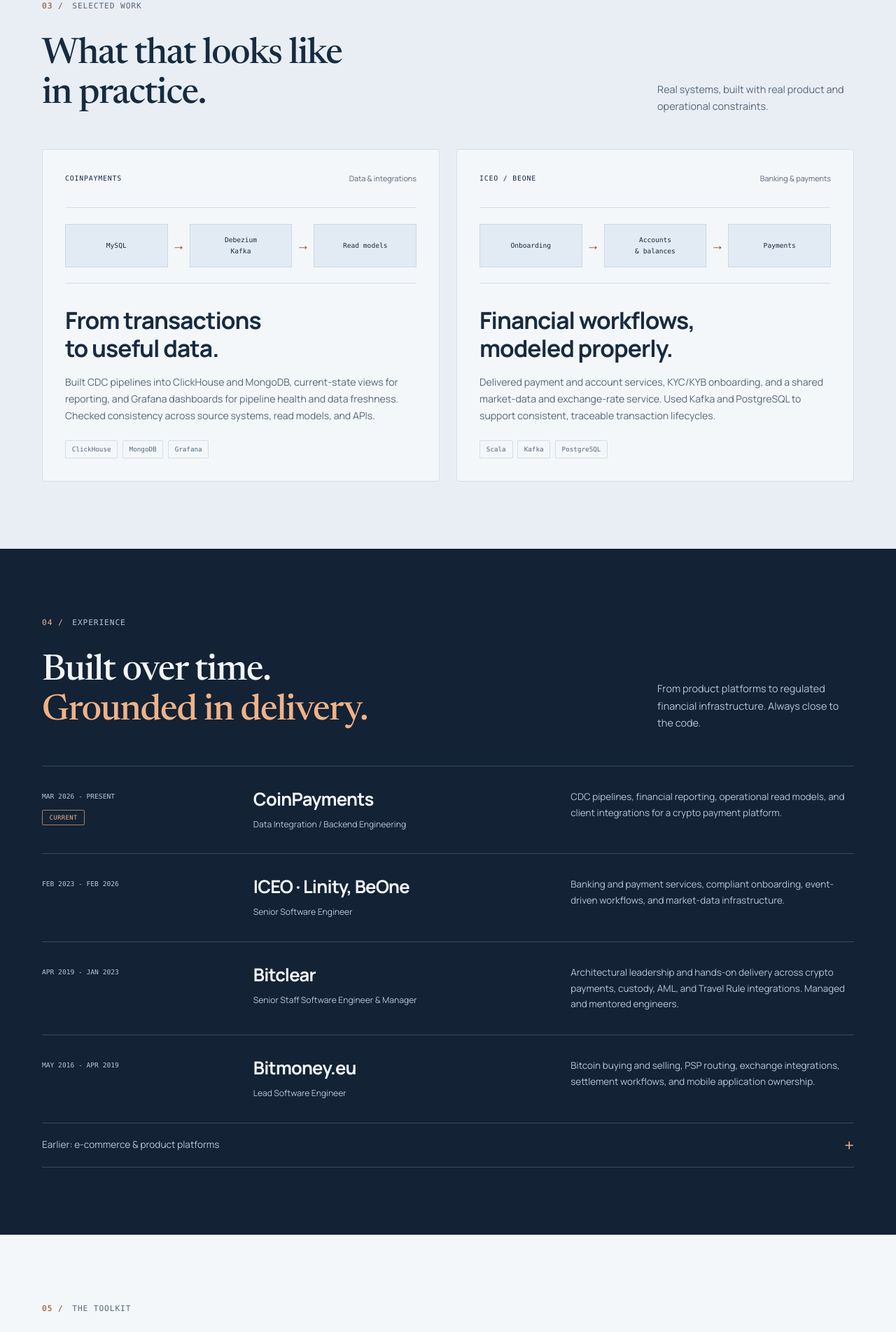
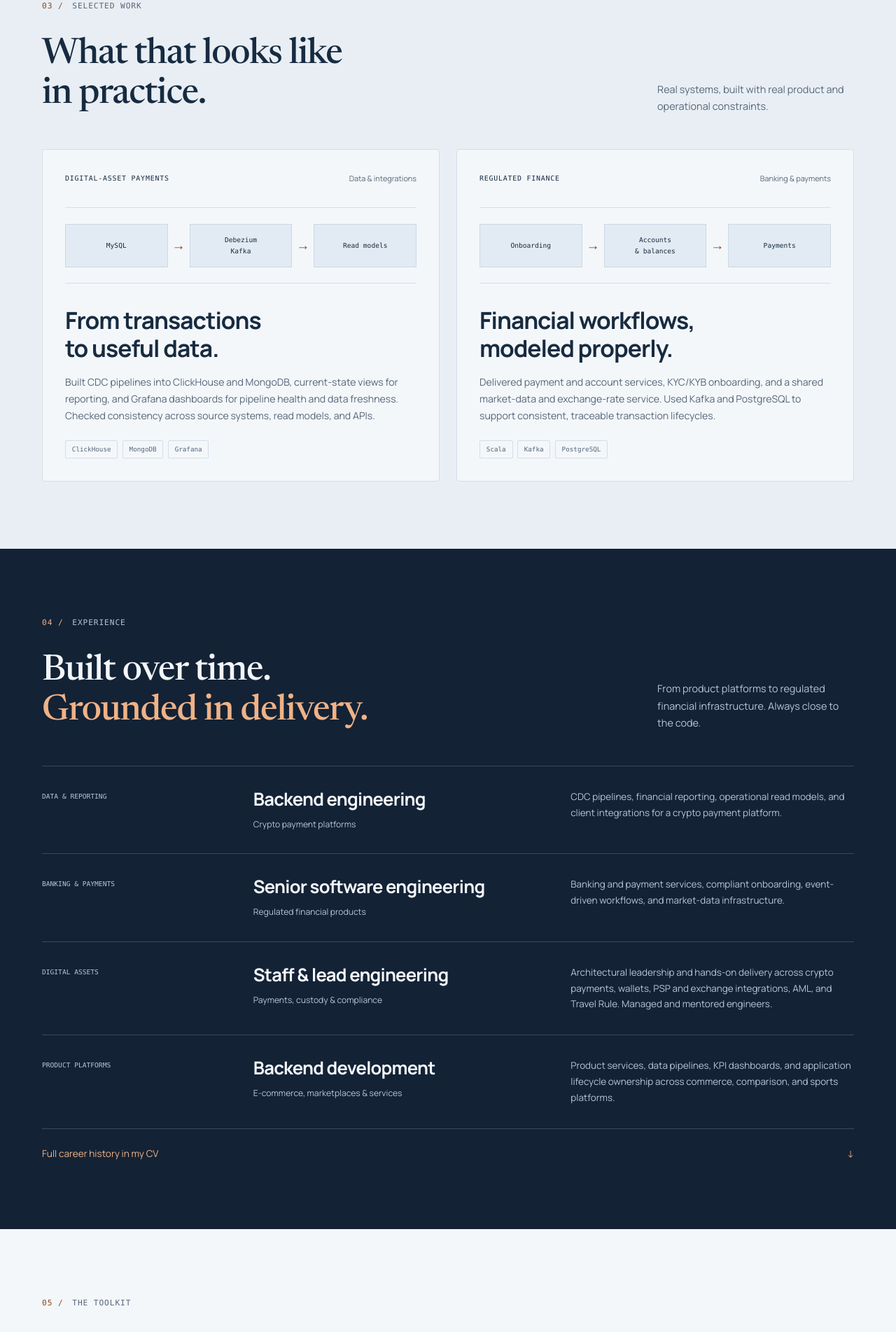
Before and after one commit to pjendrusik/pjendrusik.github.io, a Jekyll site: the page built from index.md, in a window 1280 px wide. Shown: the part 2224-4127 px from the top of the page at 70% size. Built offline with Jekyll 4.4.1, drawn with Linux system fonts in a browser that asks for light colours.

Commit message:
experiance update

```diff
--- a/assets/site.css
+++ b/assets/site.css
@@ -82,8 +82,7 @@ a {
   text-underline-offset: 0.3em;
 }
 
-a:focus-visible,
-summary:focus-visible {
+a:focus-visible {
   outline: 3px solid currentColor;
   outline-offset: 6px;
 }
@@ -140,7 +139,7 @@ h3 {
 .eyebrow,
 .section-label,
 .item-number,
-.experience-date,
+.experience-domain,
 .toolkit-list dt {
   font-family: var(--font-mono);
   font-size: 0.7rem;
@@ -740,8 +739,8 @@ h3 {
 
 .experience-section .section-label,
 .experience-section .section-heading > p,
-.experience-date,
-.experience-company p,
+.experience-domain,
+.experience-role p,
 .experience-description {
   color: var(--muted-dark);
 }
@@ -759,30 +758,17 @@ h3 {
   border-top: 1px solid var(--line-dark);
 }
 
-.experience-date {
-  display: flex;
-  flex-direction: column;
-  align-items: flex-start;
-  gap: 0.7rem;
+.experience-domain {
   padding-top: 0.2rem;
   font-size: 0.6rem;
   letter-spacing: 0;
 }
 
-.current-label {
-  padding: 0.15rem 0.6rem;
-  border: 1px solid #ae805d;
-  border-radius: 2px;
-  color: var(--accent);
-  font-size: 0.55rem;
-  letter-spacing: 0.05em;
-}
-
-.experience-company h3 {
+.experience-role h3 {
   font-size: 1.6rem;
 }
 
-.experience-company p {
+.experience-role p {
   margin-top: 0.65rem;
   font-size: 0.76rem;
   line-height: 1.6;
@@ -792,55 +778,14 @@ h3 {
   font-size: 0.84rem;
 }
 
-.earlier-experience {
-  border-block: 1px solid var(--line-dark);
-}
-
-.earlier-experience summary {
+.experience-cv {
   display: flex;
   align-items: center;
   justify-content: space-between;
   gap: 1rem;
-  padding-block: 1.2rem;
-  color: var(--muted-dark);
-  font-size: 0.85rem;
-  list-style: none;
-  cursor: pointer;
-}
-
-.earlier-experience summary::-webkit-details-marker {
-  display: none;
-}
-
-.earlier-experience summary > span {
+  padding-top: 1.5rem;
+  border-top: 1px solid var(--line-dark);
   color: var(--accent);
-  font-size: 1.5rem;
-  line-height: 1;
-}
-
-.earlier-experience[open] summary > span {
-  transform: rotate(45deg);
-}
-
-.earlier-grid {
-  display: grid;
-  grid-template-columns: repeat(2, minmax(0, 1fr));
-  gap: 2rem 4rem;
-  padding-block: 1rem 2rem;
-}
-
-.earlier-grid h3 {
-  margin-bottom: 0.7rem;
-  font-size: 1.25rem;
-}
-
-.earlier-grid p {
-  color: var(--muted-dark);
-  font-size: 0.8rem;
-}
-
-.earlier-grid p + p {
-  margin-top: 0.5rem;
 }
 
 .toolkit-intro {
@@ -1034,7 +979,7 @@ h3 {
   .work-grid { grid-template-columns: 1fr; }
   .experience-row { grid-template-columns: 150px minmax(0, 1fr); gap: 1rem 1.8rem; }
   .experience-description { grid-column: 2; }
-  .experience-date { grid-row: span 2; }
+  .experience-domain { grid-row: span 2; }
   .toolkit-list > div { grid-template-columns: 150px minmax(0, 1fr); }
   .contact-grid { grid-template-columns: 1fr; gap: 2rem; }
   .contact-actions { max-width: 330px; }
@@ -1071,11 +1016,9 @@ h3 {
   .pipeline > span:not(.pipeline-arrow) { padding: 0.3rem; font-size: 0.52rem; }
   .work-card h3 { font-size: 1.9rem; }
   .experience-row { grid-template-columns: 1fr; gap: 0.9rem; padding-block: 1.7rem; }
-  .experience-date { flex-direction: row; align-items: center; gap: 0.8rem; grid-row: auto; }
+  .experience-domain { grid-row: auto; }
   .experience-description { grid-column: auto; }
-  .experience-company h3 { font-size: 1.6rem; }
-  .earlier-grid { grid-template-columns: 1fr; gap: 1.6rem; }
-  .earlier-experience summary { font-size: 0.75rem; }
+  .experience-role h3 { font-size: 1.6rem; }
   .toolkit-list > div { grid-template-columns: 1fr; gap: 0.4rem; }
   .contact-section { padding-block: 3.5rem; }
   .contact-section h2 { font-size: 2.6rem; }
--- a/index.md
+++ b/index.md
@@ -105,14 +105,14 @@ description: Backend engineering for payments, crypto, and data platforms. Scala
       <div class="section-heading"><h2 id="work-title">What that looks like<br>in practice.</h2><p>Real systems, built with real product and operational constraints.</p></div>
       <div class="work-grid">
         <article class="work-card">
-          <div class="work-card-top"><span class="eyebrow">CoinPayments</span><span class="work-category">Data & integrations</span></div>
+          <div class="work-card-top"><span class="eyebrow">Digital-asset payments</span><span class="work-category">Data & integrations</span></div>
           <div class="pipeline" aria-label="Data pipeline: MySQL to Debezium and Kafka to analytical read models"><span>MySQL</span><span class="pipeline-arrow" aria-hidden="true">→</span><span>Debezium<br><b>Kafka</b></span><span class="pipeline-arrow" aria-hidden="true">→</span><span>Read models</span></div>
           <h3>From transactions<br>to useful data.</h3>
           <p>Built CDC pipelines into ClickHouse and MongoDB, current-state views for reporting, and Grafana dashboards for pipeline health and data freshness. Checked consistency across source systems, read models, and APIs.</p>
           <ul class="tag-list" aria-label="Data platform technologies"><li>ClickHouse</li><li>MongoDB</li><li>Grafana</li></ul>
         </article>
         <article class="work-card">
-          <div class="work-card-top"><span class="eyebrow">ICEO / BeOne</span><span class="work-category">Banking & payments</span></div>
+          <div class="work-card-top"><span class="eyebrow">Regulated finance</span><span class="work-category">Banking & payments</span></div>
           <div class="pipeline" aria-label="Banking workflow: onboarding to accounts to payments"><span>Onboarding</span><span class="pipeline-arrow" aria-hidden="true">→</span><span>Accounts<br><b>& balances</b></span><span class="pipeline-arrow" aria-hidden="true">→</span><span>Payments</span></div>
           <h3>Financial workflows,<br>modeled properly.</h3>
           <p>Delivered payment and account services, KYC/KYB onboarding, and a shared market-data and exchange-rate service. Used Kafka and PostgreSQL to support consistent, traceable transaction lifecycles.</p>
@@ -128,35 +128,27 @@ description: Backend engineering for payments, crypto, and data platforms. Scala
       <div class="section-heading"><h2 id="experience-title">Built over time.<br><span>Grounded in delivery.</span></h2><p>From product platforms to regulated financial infrastructure. Always close to the code.</p></div>
       <div class="experience-list">
         <article class="experience-row">
-          <div class="experience-date">Mar 2026 - Present<span class="current-label">Current</span></div>
-          <div class="experience-company"><h3>CoinPayments</h3><p>Data Integration / Backend Engineering</p></div>
+          <div class="experience-domain">Data & reporting</div>
+          <div class="experience-role"><h3>Backend engineering</h3><p>Crypto payment platforms</p></div>
           <p class="experience-description">CDC pipelines, financial reporting, operational read models, and client integrations for a crypto payment platform.</p>
         </article>
         <article class="experience-row">
-          <div class="experience-date">Feb 2023 - Feb 2026</div>
-          <div class="experience-company"><h3>ICEO · Linity, BeOne</h3><p>Senior Software Engineer</p></div>
+          <div class="experience-domain">Banking & payments</div>
+          <div class="experience-role"><h3>Senior software engineering</h3><p>Regulated financial products</p></div>
           <p class="experience-description">Banking and payment services, compliant onboarding, event-driven workflows, and market-data infrastructure.</p>
         </article>
         <article class="experience-row">
-          <div class="experience-date">Apr 2019 - Jan 2023</div>
-          <div class="experience-company"><h3>Bitclear</h3><p>Senior Staff Software Engineer & Manager</p></div>
-          <p class="experience-description">Architectural leadership and hands-on delivery across crypto payments, custody, AML, and Travel Rule integrations. Managed and mentored engineers.</p>
+          <div class="experience-domain">Digital assets</div>
+          <div class="experience-role"><h3>Staff & lead engineering</h3><p>Payments, custody & compliance</p></div>
+          <p class="experience-description">Architectural leadership and hands-on delivery across crypto payments, wallets, PSP and exchange integrations, AML, and Travel Rule. Managed and mentored engineers.</p>
         </article>
         <article class="experience-row">
-          <div class="experience-date">May 2016 - Apr 2019</div>
-          <div class="experience-company"><h3>Bitmoney.eu</h3><p>Lead Software Engineer</p></div>
-          <p class="experience-description">Bitcoin buying and selling, PSP routing, exchange integrations, settlement workflows, and mobile application ownership.</p>
+          <div class="experience-domain">Product platforms</div>
+          <div class="experience-role"><h3>Backend development</h3><p>E-commerce, marketplaces & services</p></div>
+          <p class="experience-description">Product services, data pipelines, KPI dashboards, and application lifecycle ownership across commerce, comparison, and sports platforms.</p>
         </article>
       </div>
-      <details class="earlier-experience">
-        <summary>Earlier: e-commerce & product platforms <span aria-hidden="true">+</span></summary>
-        <div class="earlier-grid">
-          <div><h3>Valuelogic / Scout24</h3><p>Software Engineer · Jul 2016 - Dec 2017</p><p>PHP / Symfony development for umzug-easy.de.</p></div>
-          <div><h3>Limango.pl</h3><p>Lead Developer · May 2013 - Jul 2016</p><p>E-commerce services, data pipelines, KPI dashboards, and product database replication.</p></div>
-          <div><h3>Allegro Group / Ceneo.pl</h3><p>Software Engineer · Nov 2012 - May 2013</p><p>Backend development and product description clustering.</p></div>
-          <div><h3>Playarena.pl</h3><p>Software Engineer · Apr 2009 - Apr 2016</p><p>Sports event platform development and application lifecycle ownership.</p></div>
-        </div>
-      </details>
+      <a class="experience-cv text-link" href="{{ '/assets/cv.pdf' | relative_url }}" download="Pawel-Jendrusik-CV.pdf">Full career history in my CV <span aria-hidden="true">↓</span></a>
     </div>
   </section>
 
```
Also changed, not shown: README.md.
